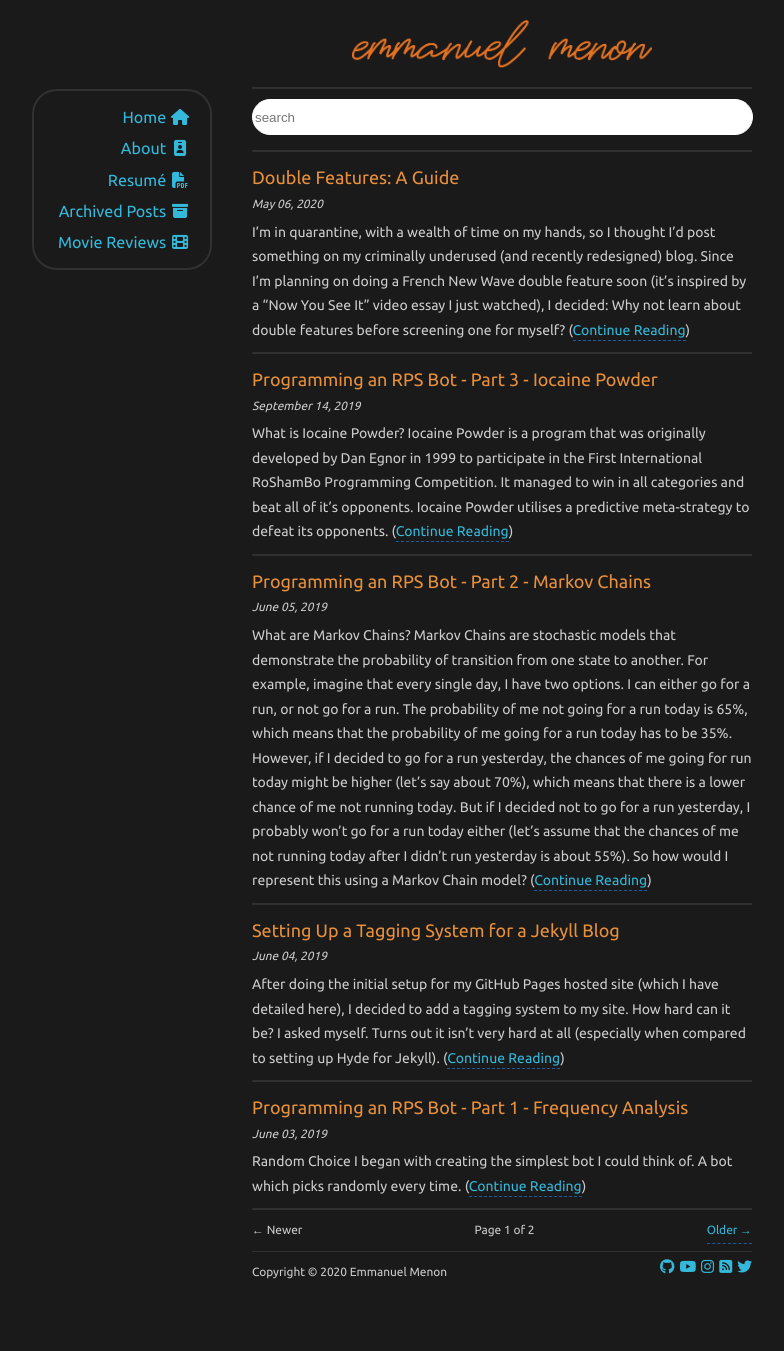
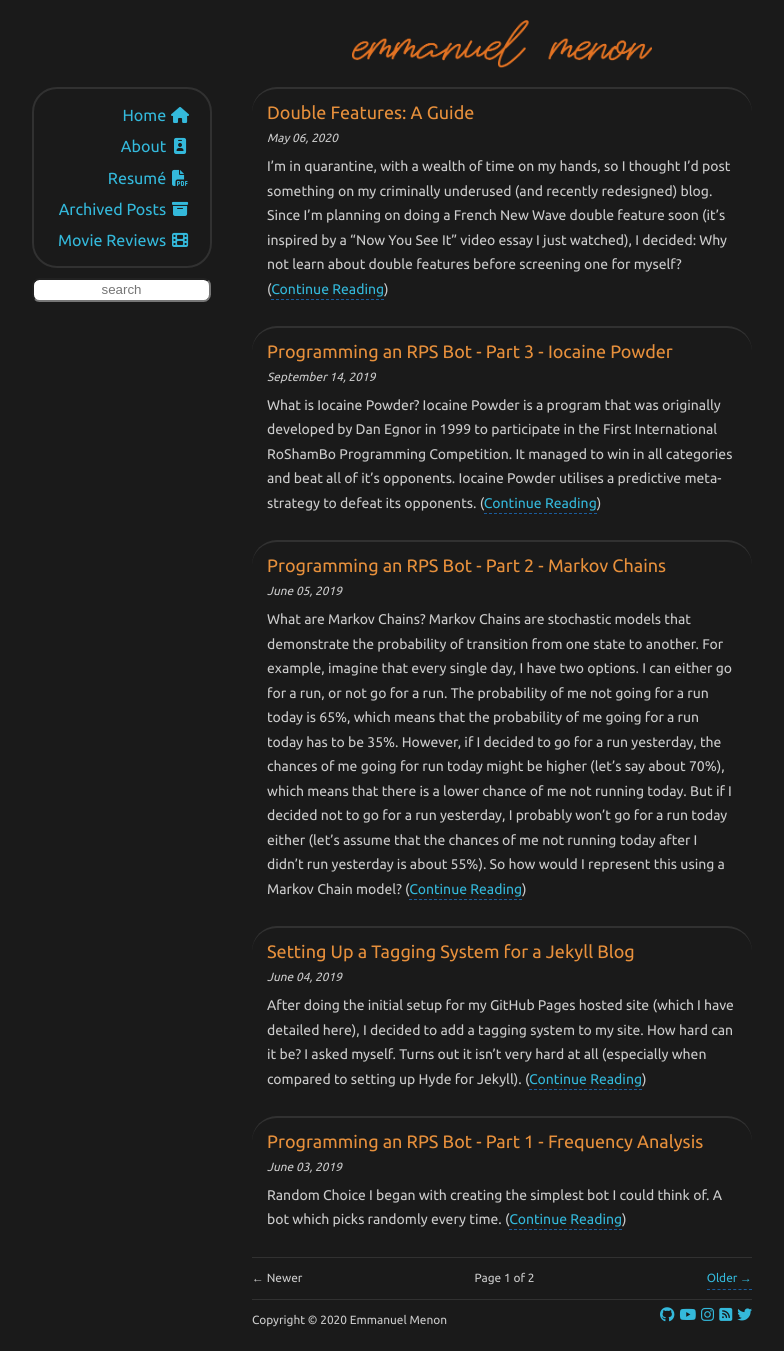
Before and after one commit to emmanuelmenon/emmanuelmenon.github.io, a Jekyll site: the page built from index.html, in a window 1280 px wide. Shown: the whole page, without its empty margins (138-922 px from the left). Built offline with Jekyll 4.4.1, drawn with Linux system fonts in a browser that asks for light colours; nearby versions of some CDN libraries; the list of posts is cut into pages by our own code; before the commit the page ends 1303 px from its top, so only the background shows below that.

Commit message:
move searchbar, fix mobile, redesign homepage

```diff
--- a/_layouts/default.html
+++ b/_layouts/default.html
@@ -30,9 +30,8 @@
     <header id="header">
         <a href="/"><img src="{{ site.url }}/assets/images/signature.png" class="img-middle"></a>
     </header>
-
     <div id="page">
-        <hr>
+        <hr class="navhr">
         <div id="sidebar">
             <nav>
                 <ul>
@@ -43,12 +42,29 @@
                     <li><a href="https://letterboxd.com/emmanuelmenon/">Movie Reviews <i class="fas fa-film fa-fw"></i></a></li>
                 </ul>
             </nav>
+            <div id="search-container" style="">
+                <input type="text" id="search-input" placeholder="search">
+                <ul id="results-container"></ul>
+            </div>
         </div>
+        <hr class="navhr">
         <div id="content">{{ content }}</div>
     </div>
 
     <footer id="footer">
         <p class="copyright">Copyright &copy; {{ site.time | date: '%Y' }} Emmanuel Menon <a href="https://twitter.com/emmanuelhmenon"><i class="fab fa-twitter fa-lg"></i></a><a href="/feed.xml"><i class="fas fa-rss-square fa-lg"></i></a><a href="https://www.instagram.com/emmanuel.menon/"><i class="fab fa-instagram fa-lg"></i></a><a href="https://www.youtube.com/channel/UCacVgm8W7PZ_ykkMx4z-mBg"><i class="fab fa-youtube fa-lg"></i></a><a href="https://github.com/emmanuelmenon"><i class="fab fa-github fa-lg"></i></a></p>
     </footer>
+    <script src="/assets/js/simple-jekyll-search.js" type="text/javascript"></script>
+    <script>
+    SimpleJekyllSearch({
+        searchResultTemplate: '<div id="search-result"><li><a href="{url}">{title}</a></li></div>',
+        searchInput: document.getElementById('search-input'),
+        resultsContainer: document.getElementById('results-container'),
+        limit: 3,
+        fuzzy: false,
+        noResultsText: 'No results found',
+        json: '/search.json'
+    })
+    </script>
 </body>
 </html>
--- a/_layouts/post.html
+++ b/_layouts/post.html
@@ -1,6 +1,7 @@
 ---
 layout: default
 ---
+<hr style="margin-bottom: 7.5px">
 <article class="post">
     <h1><a href="{{ page.url }}">{{ page.title }}</a></h1>
     <div class="post-content">{{ content }}</div>
--- a/assets/css/styles.css
+++ b/assets/css/styles.css
@@ -6,95 +6,75 @@ a,abbr,acronym,address,applet,article,aside,audio,b,big,blockquote,body,canvas,c
      font: inherit;
      vertical-align: baseline;
 }
-
  article,aside,details,figcaption,figure,footer,header,hgroup,menu,nav,section {
      display: block;
 }
-
  body {
      line-height: 1;
 }
-
  ol,ul {
      list-style: bullet;
 }
-
  blockquote,q {
      quotes: none;
 }
-
  blockquote:after,blockquote:before,q:after,q:before {
      content: '';
      content: none;
 }
-
  table {
      border-collapse: collapse;
      border-spacing: 0;
 }
-
  body {
      font-family: Ubuntu,sans-serif;
      font-size: 14px;
      line-height: 1.75;
 }
-
  * {
      -webkit-font-smoothing: antialiased;
      -moz-osx-font-smoothing: grayscale;
 }
-
  a,a:active,a:visited {
      text-decoration: none;
      border-bottom: 1px dashed #839496;
      padding-bottom: 2px;
 }
-
  a:hover {
      background-color: #839496;
      color: #000;
 }
-
  p,pre {
      margin-bottom: 14px;
 }
-
  ol,ul {
      padding: 0 0 0 30px;
 }
-
  ol li,ul li {
      margin-top: 2.5px;
      margin-bottom: 2.5px;
 }
-
  em,i {
      font-style: italic;
 }
-
  b,strong {
      font-weight: 700;
 }
-
  small {
      font-size: .85em;
 }
-
  sup {
      vertical-align: super;
      font-size: .85em;
 }
-
  sub {
      vertical-align: sub;
      font-size: .85em;
 }
-
  code {
      font-family: "Ubuntu Mono",monospace;
      font-size: .95em;
 }
-
  blockquote {
      margin: 22px 22px;
      padding: 0 20px;
@@ -103,123 +83,97 @@ blockquote {
      font-style: italic;
      line-height: 1.5em;
 }
-
  abbr,acronym {
      cursor: help;
      letter-spacing: 1px;
      border-bottom: 1px dashed;
 }
-
  h1 {
      font-size: 18px;
      margin: 0;
 }
-
  h2 {
      font-size: 16px;
      margin: 0;
 }
-
  h3 {
      font-size: 14px;
      margin: 0;
 }
-
  hr {
      border-top: 1px solid #fff;
      opacity: 10%;
      margin: 10px 0 10px 0;
 }
-
  .clear {
      clear: both;
 }
-
  .float-left {
      float: left;
 }
-
  .float-right {
      float: right;
 }
-
  .text-left {
      text-align: left;
 }
-
  .text-right {
      text-align: right;
 }
-
  .text-center {
      text-align: center;
 }
-
  .text-justify {
      text-align: justify;
 }
-
  .img-left {
      float: left;
      margin: 4px 10px 4px 0;
 }
-
  .img-right {
      float: right;
      margin: 4px 0 4px 10px;
 }
-
  .img-middle {
      display: block;
      margin-left: auto;
      margin-right: auto;
      width: 60%;
 }
-
  .nopadding {
      padding: 0;
 }
-
  .nomargin {
      margin: 0;
 }
-
  .nounderline {
      text-decoration: underline;
 }
-
  #page {
      width: 500px;
      margin: 0 auto;
      position: relative;
 }
-
  #header {
      width: 500px;
      margin: 20px auto 0 auto;
 }
-
  #header h1 {
      font-size: 35px;
      margin-bottom: 0;
      text-align: center;
 }
-
  #header a {
      border: 0;
 }
-
  #header img {
-
 }
-
  nav ul {
      padding: 9px 20px 9px 0;
      border: 2px solid;
      border-color: rgba(255,255,255,.1);
      border-radius: 25px;
 }
-
  #footer {
      width: 500px;
      margin: 10px auto 20px auto;
@@ -227,178 +181,184 @@ nav ul {
      font-size: .85em;
      border-top: 1px solid;
 }
-
  #footer i {
      float: right;
      padding-top: 5px;
      padding-left: 5px;
 }
-
  #content {
      width: 500px;
      margin: 0 auto;
 }
-
  #sidebar {
      position: sticky;
      text-align: right;
      float: left;
      width: 180px;
-  top: 10px;
+     top: 0px;
      margin-left: -220px;
-  margin-top: -10px;
+     margin-top: 0px;
 }
-
  #sidebar li {
      list-style: none;
      margin: 3px 0;
 }
-
  #sidebar a {
      border: 0;
-  font-family: Ubuntu,serif;
+     font-family: Ubuntu, serif;
      font-size: 1.15em;
      padding: 0;
 }
+ #search-input {
+     width: 170px;
+     padding: 2.5px;
+     border-radius: 7.5px;
+     text-align: center;
+     margin-top: 10px;
+     float: left;
+}
+ #results-container {
+     float: left;
+     padding-left: 2.5px;
+     font-size: 11px;
+     padding-top: 2.5px;
+}
+ #search-result {
+     text-align: center;
 
-#search-input {
-  width: 100%;
-  height: 32px;
-  border: 1px solid #fff;
-  border-radius: 25px;
+     border-bottom: 1px solid;
+     border-top: none;
+     border-color: rgba(255,255,255,.1);
 }
-
-#results-container {
-  padding-bottom: 5px;
-}
-
  .post-date {
      margin-bottom: 5px;
 }
-
  article {
      margin-bottom: 0;
 }
-
  article h1 a {
      border: 0;
 }
-
  article img {
      display: block;
      text-align: center;
      margin: 0 auto 1em auto;
      width: 100%;
 }
-
  article .meta {
      padding-top: 0px;
      font-size: .85em;
      font-style: italic;
      margin-bottom: 0;
 }
-
+ .post-teaser {
+     border-top: 2px solid;
+     border-color: rgba(255,255,255,.1);
+     border-radius: 25px;
+     padding: 15px;
+     padding-top: 7.5px;
+     margin: 10px 0;
+}
  img.left {
      float: left;
      margin: 0 1em 1em 0;
 }
-
  img.right {
      float: right;
      margin: 0 0 1em 1em;
 }
-
  img.center {
      display: block;
      text-align: center;
      margin: 0 auto 1em auto;
 }
-
  .postnavigation {
-  padding-top: 0;
      text-align: center;
      font-size: .85em;
+     border-top: 1px solid;
+     border-color: rgba(255,255,255,.1);
+     padding-top: 10px;
 }
-
+.postnavigation a {
+    padding: 0;
+}
  .postnavigation .left {
      float: left;
 }
-
  .postnavigation .right {
      float: right;
 }
-
+ .navhr {
+     display: none;
+}
  @media all and (max-width:950px) {
      #content,#footer,#header,#page {
          width: inherit;
          padding-left: 10px;
          padding-right: 10px;
     }
-
      #header h1 {
          font-size: 28px;
          padding-left: 12px;
     }
-
      #sidebar {
          position: static;
          text-align: center;
          width: 95%;
+         float: none;
          margin: 0 10px 10px 10px;
     }
-
      #sidebar ul {
          padding: 0;
     }
-
      #sidebar li {
          display: block;
     }
+     #search-input {
+         position: static;
+         float: none;
+         width: 97%;
+         height: 24px;
+         border-radius: 25px;
     }
-
+     .navhr {
+         display: block;
+    }
+}
  body,html {
      background-color: #1a1a1a;
      color: #ccc;
 }
-
  a,a:active,a:visited {
      color: #34b9db;
      border-color: rgba(25, 120, 212, 0.7);
 }
-
  a:hover {
      background-color: rgba(25, 120, 212, 0.05);
      border-color: rgba(25, 120, 212, 0.7);
      color: #34b9db;
 }
-
  h1,h2,h3 {
      color: #e7903c;
 }
-
  h1 a,h1 a:active,h1 a:visited {
      color: #e7903c;
 }
-
  h1 a:hover {
      background-color: rgba(25, 120, 212, 0.05);
      border-color: rgba(25, 120, 212, 0.7);
      color: #e7903c;
 }
-
  article h1 a.anchor {
      color: #34b9db;
 }
-
  blockquote {
      border-color: #e7903c;
 }
-
  #sidebar a:hover {
      color: #34b9db;
      background-color: rgba(25, 120, 212, 0.05);
 }
-
  #footer {
      border-color: rgba(255,255,255,.1);
 }
--- a/index.html
+++ b/index.html
@@ -3,15 +3,8 @@ layout: default
 title: Home Page
 description: The homepage of the blog of the recluse known only as Emmanuel Menon
 ---
-<div id="search-container" style="width: 99%">
-    <input type="text" id="search-input" placeholder="search">
-    <ul id="results-container"></ul>
-</div>
-
-<hr>
-
 {% for post in paginator.posts %}
-	<article class="post" style>
+	<article class="post-teaser">
 		<h1 class="nomargin">
 			<a href="{{ post.url }}">
 				{{ post.title }}
@@ -25,12 +18,11 @@ description: The homepage of the blog of the recluse known only as Emmanuel Meno
 			{{ post.excerpt | strip_html  }}(<a href="{{ post.url }}">Continue Reading</a>)
 		</div>
 	</article>
-	{% if forloop.last == false %}<hr>{% endif %}
+	<!-- {% if forloop.last == false %}<br>{% endif %} -->
 {% endfor %}
 
 {% if paginator.total_pages > 1 %}
-    <hr>
-	<div class="postnavigation ">
+	<div class="postnavigation">
 		{% if paginator.previous_page %}
 			{% if paginator.page == 2 %}
 				<a class="prev left" href="/">&larr; Newer</a>
```
Also changed, not shown: other parts of index.html (+0 -12 lines), about.md (+2 -0 lines), archived-posts.md (+1 -0 lines). Lines whose indentation alone changed are shown as unchanged.
